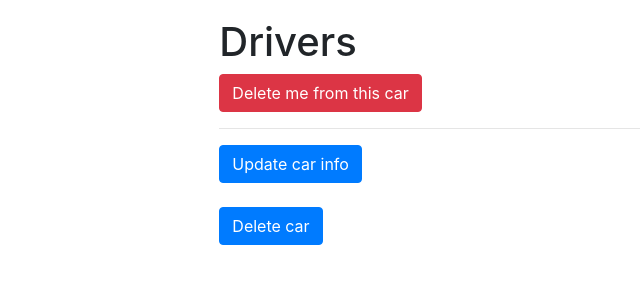
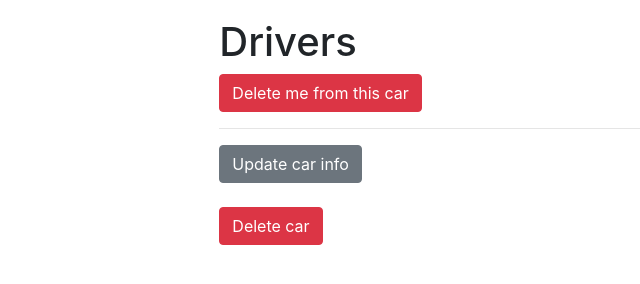
Before and after one commit to Hectorovich/taxi-service, a Django app: template templates/taxi/car_detail.html in a window 1280 px wide. Shown: the part 42-326 px from the top of the page, without its empty margins (9-649 px from the left). Run offline with Django 4.2, Linux system fonts and the light colour scheme; the template is opened without the code that fills it, so the values that code supplies are empty.

Commit message:
Changed button in car detail

```diff
--- a/templates/taxi/car_detail.html
+++ b/templates/taxi/car_detail.html
@@ -16,8 +16,8 @@
     <li>{{ driver.username }} ({{ driver.first_name }} {{ driver.last_name }})</li>
   {% endfor %}
   </ul>
-    <a href="{% url 'taxi:car-update' pk=car.id %}" class="btn btn-primary">Update car info</a>
+    <a href="{% url 'taxi:car-update' pk=car.id %}" class="btn btn-secondary">Update car info</a>
       <br>
       <br>
-      <a href="{% url 'taxi:car-delete' pk=car.id %}" class="btn btn-primary">Delete car</a>
+      <a href="{% url 'taxi:car-delete' pk=car.id %}" class="btn btn-danger">Delete car</a>
 {% endblock %}
```
